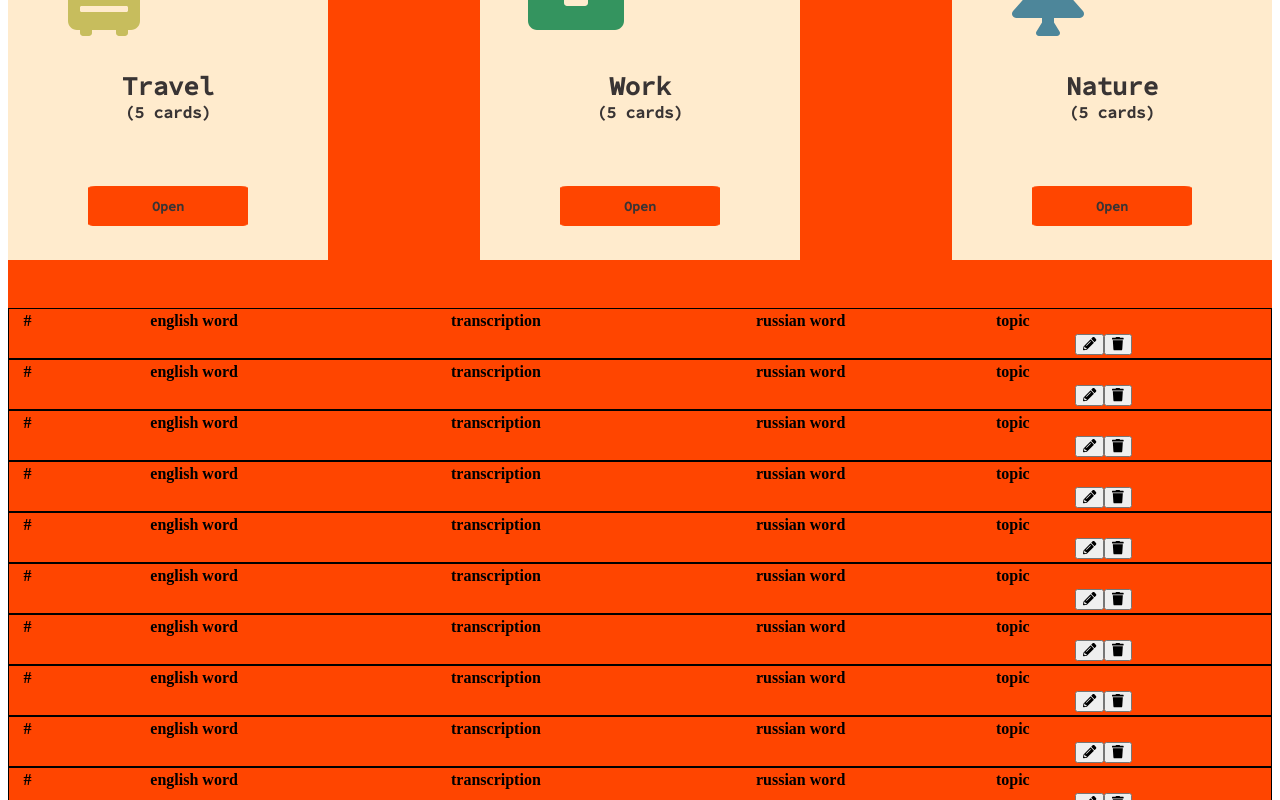
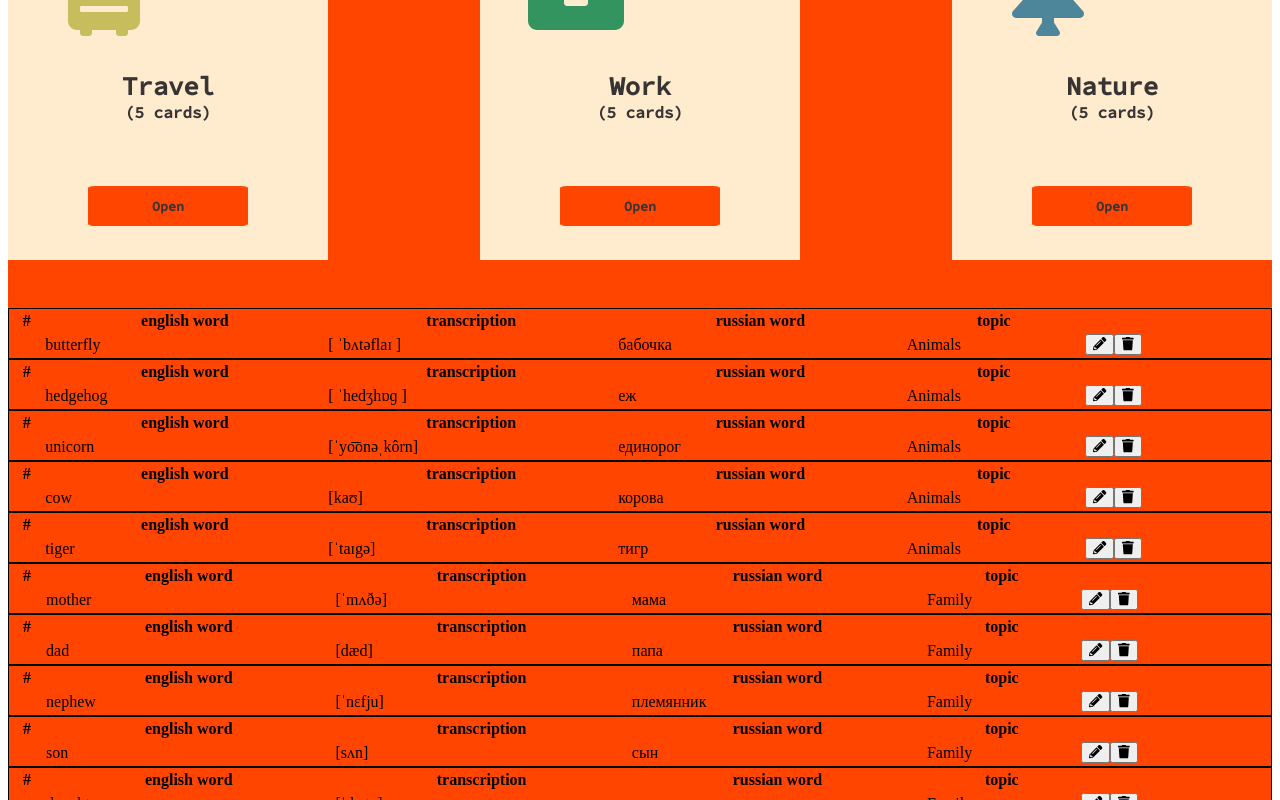
Before and after one commit to skorokhodtatiana/learnEnglish-React-project, a React (Create React App) app in the folder learn-english/: page / in a window 1280 px wide. Both pictures are taken after a click on the button "Browse or Search". Shown: the part 632-1432 px from the top of the page. Built offline with nearby package versions, Linux system fonts and the light colour scheme.

Commit message:
fixed bag

```diff
--- a/learn-english/src/components/table/Table.jsx
+++ b/learn-english/src/components/table/Table.jsx
@@ -20,7 +20,7 @@ const HeadTable = () => {
   );
 };
 
-const BodyTable = (props) => {
+const Table = (props) => {
   const { id, englishWord, transcription, russianWord, topic } = props;
 
   const [selectEdit, setselectEdit] = useState(false);
@@ -44,7 +44,10 @@ const BodyTable = (props) => {
     setchangeInput(e.target.value);
     console.log(e.target.value);
   };
+
   return (
+    <table className="table">
+      <HeadTable></HeadTable>
       <tbody>
         {selectEdit ? (
           <tr>
@@ -105,14 +108,6 @@ const BodyTable = (props) => {
           </tr>
         )}
       </tbody>
-  );
-};
-
-const Table = (props) => {
-  return (
-    <table className="table">
-      <HeadTable></HeadTable>
-      <BodyTable></BodyTable>
     </table>
   );
 };
```
Lines whose indentation alone changed are shown as unchanged.
